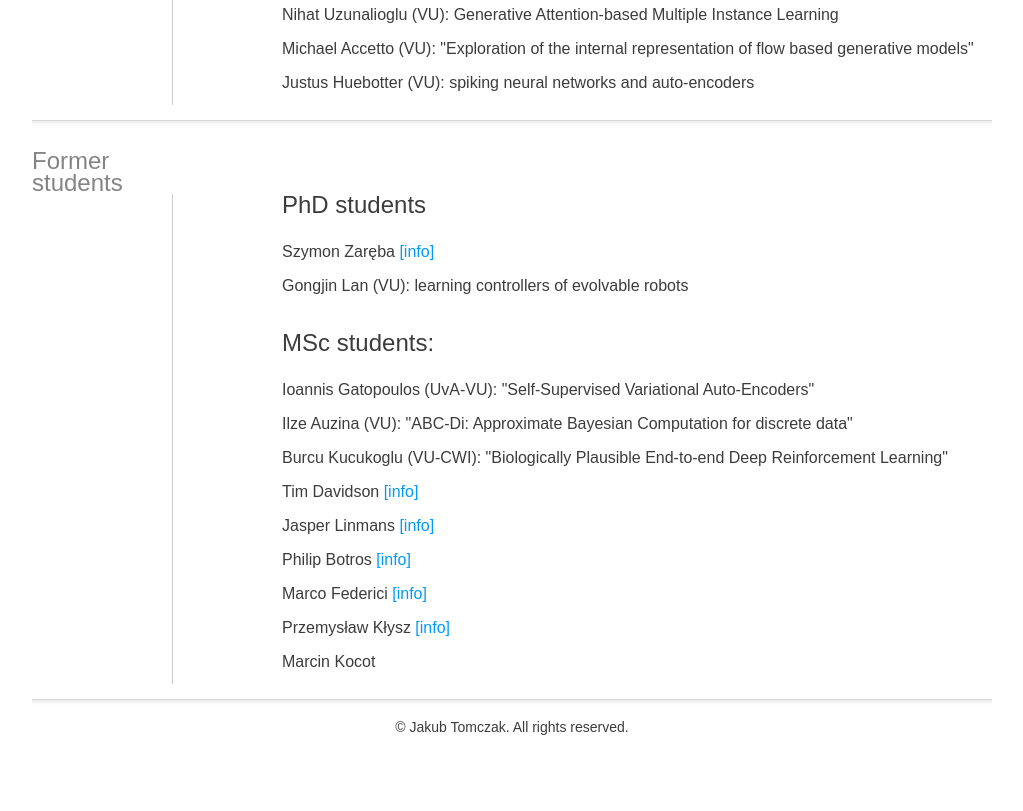
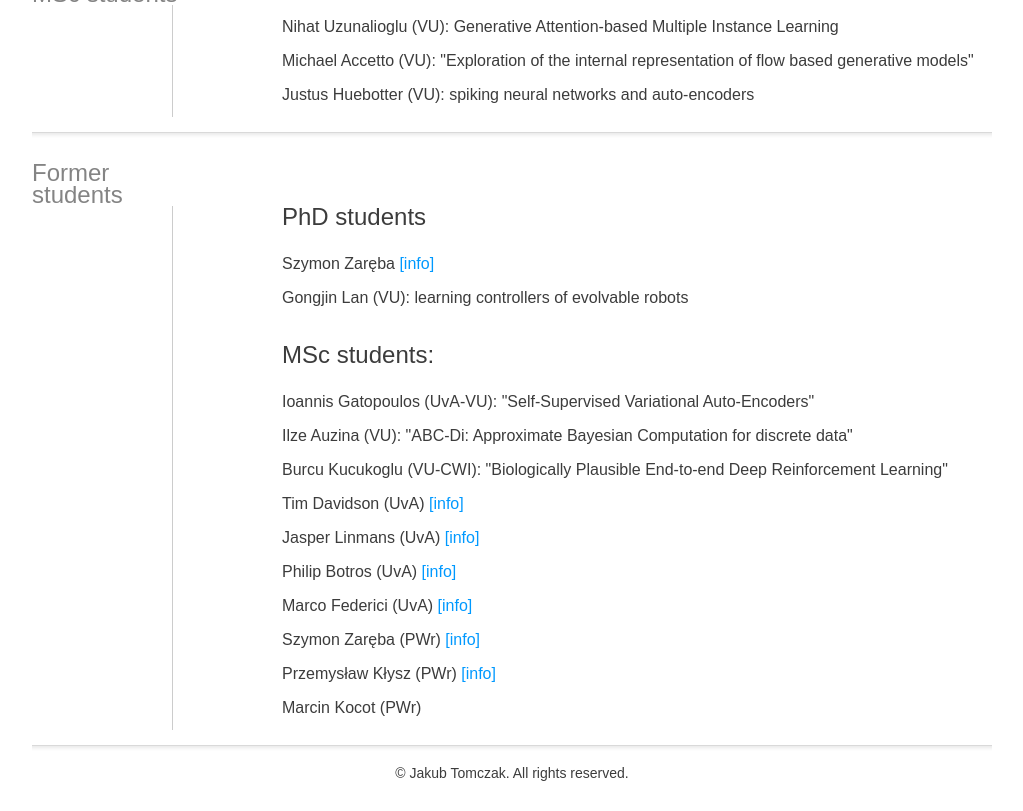
Before and after one commit to jmtomczak/jmtomczak.github.io, a plain HTML site: page people.html in a window 1280 px wide. Shown: the part 1328-2139 px from the top of the page, without its empty margins (128-1151 px from the left). Before the commit the page ends 2093 px from the top, so only its background shows below. Drawn offline with nearby package versions, Linux system fonts and the light colour scheme.

Commit message:
Update people.html

```diff
--- a/people.html
+++ b/people.html
@@ -37,7 +37,7 @@
 
 <!--       collaborators       --->
 <div class="section">
-  <h2>Collaborators</h2><br><br>
+  <h2>Collaborators (current)</h2><br><br>
 
    <div class="item">
     <div class="description" align="justify">
@@ -106,12 +106,13 @@
 			<li>Ioannis Gatopoulos (UvA-VU): "Self-Supervised Variational Auto-Encoders"</li>
 			<li>Ilze Auzina (VU): "ABC-Di: Approximate Bayesian Computation for discrete data"</li>
 			<li>Burcu Kucukoglu (VU-CWI): "Biologically Plausible End-to-end Deep Reinforcement Learning"</li>
-			<li>Tim Davidson <a href="https://www.linkedin.com/in/tim-davidson/?originalSubdomain=nl" target="_blank">[info]</a></li>
-			<li>Jasper Linmans <a href="https://www.linkedin.com/in/jasperlinmans/" target="_blank">[info]</a></li>
-			<li>Philip Botros <a href="https://www.linkedin.com/in/philip-botros-a23257a5/" target="_blank">[info]</a></li>
-			<li>Marco Federici <a href="https://www.linkedin.com/in/marco-federici-2b027b149/" target="_blank">[info]</a></li>
-			<li>Przemysław Kłysz <a href="https://www.linkedin.com/in/przemys%C5%82aw-k%C5%82ysz-66a6299b/" target="_blank">[info]</a></li>
-			<li>Marcin Kocot</li>
+			<li>Tim Davidson (UvA) <a href="https://www.linkedin.com/in/tim-davidson/?originalSubdomain=nl" target="_blank">[info]</a></li>
+			<li>Jasper Linmans (UvA) <a href="https://www.linkedin.com/in/jasperlinmans/" target="_blank">[info]</a></li>
+			<li>Philip Botros (UvA) <a href="https://www.linkedin.com/in/philip-botros-a23257a5/" target="_blank">[info]</a></li>
+			<li>Marco Federici (UvA) <a href="https://www.linkedin.com/in/marco-federici-2b027b149/" target="_blank">[info]</a></li>
+			<li>Szymon Zaręba (PWr) <a href="https://www.linkedin.com/in/szymon-zar%C4%99ba-4a876114b/?originalSubdomain=pl" target="_blank">[info]</a></li>
+			<li>Przemysław Kłysz (PWr) <a href="https://www.linkedin.com/in/przemys%C5%82aw-k%C5%82ysz-66a6299b/" target="_blank">[info]</a></li>
+			<li>Marcin Kocot (PWr)</li>
 		</ul>
     </div>
    </div>
```
